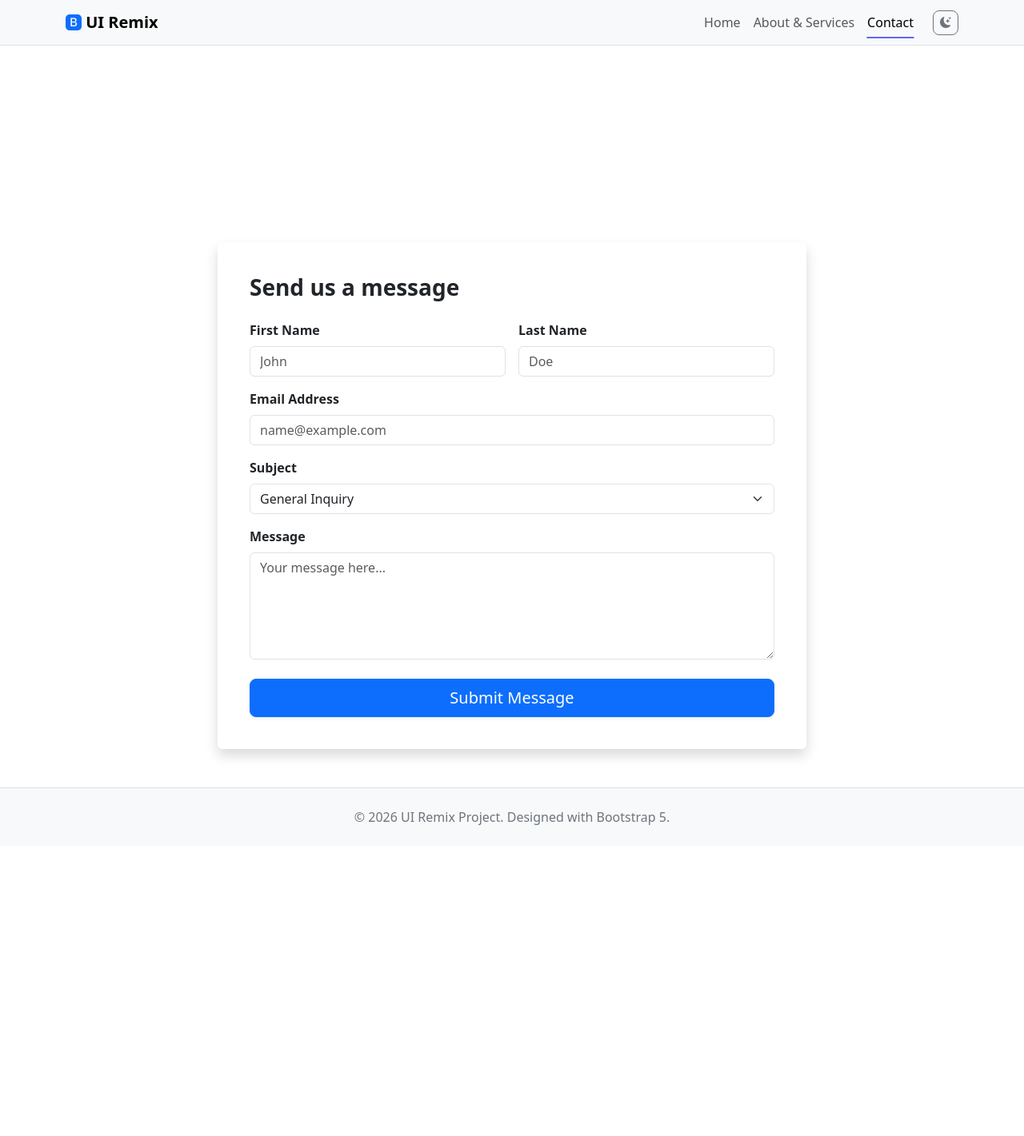
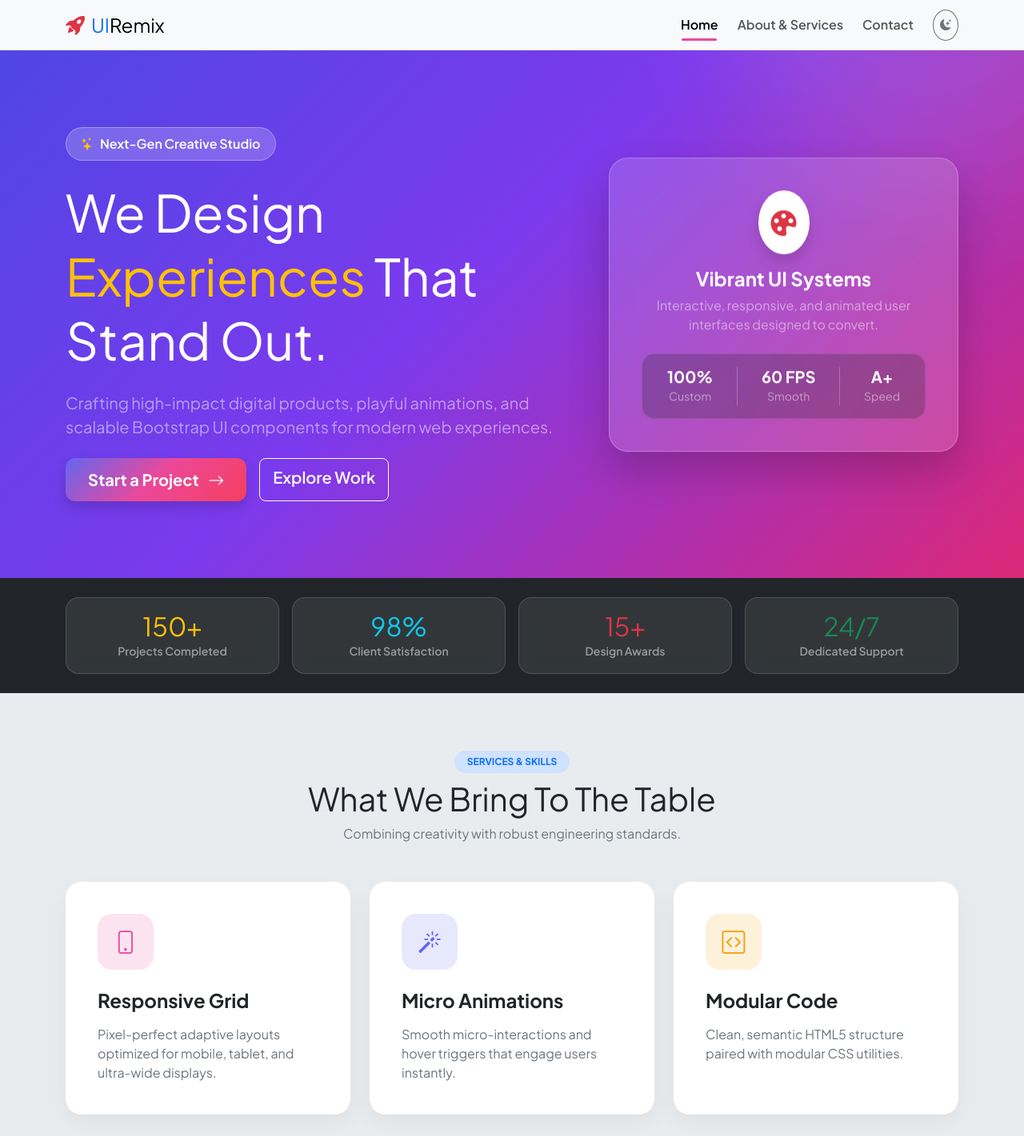
Before and after one commit to 23ht1a4414-cell/Modern-Responsive-Web-Design, a plain HTML site: page index.html in a window 1280 px wide. Shown: the top 1421 px of the page at 80% size. Before the commit the page ends 1058 px from the top, so only its background shows below. Drawn offline with nearby package versions, Linux system fonts and the light colour scheme.

Commit message:
Revamp index.html for UI Remix Creative Studio
Updated the title and various sections of the HTML for a creative studio theme. Enhanced styles and added new features like a scroll-to-top button and interactive modal.

```diff
--- a/index.html
+++ b/index.html
@@ -3,37 +3,132 @@
 <head>
   <meta charset="UTF-8">
   <meta name="viewport" content="width=device-width, initial-scale=1.0">
-  <title>Bootstrap 5 UI - Contact Us</title>
+  <title>UI Remix - Creative Studio</title>
+  <!-- Bootstrap 5 CSS CDN -->
   <link href="https://cdn.jsdelivr.net/npm/bootstrap@5.3.3/dist/css/bootstrap.min.css" rel="stylesheet">
+  <!-- Bootstrap Icons -->
   <link href="https://cdn.jsdelivr.net/npm/bootstrap-icons@1.11.3/font/bootstrap-icons.min.css" rel="stylesheet">
+  <!-- Google Fonts: Plus Jakarta Sans for bold agency typography -->
+  <link href="https://fonts.googleapis.com/css2?family=Plus+Jakarta+Sans:wght@400;600;700;800&display=swap" rel="stylesheet">
 
   <style>
     :root {
-      --primary-color: #6366f1;
-      --primary-hover: #4f46e5;
+      --primary-gradient: linear-gradient(135deg, #6366f1 0%, #ec4899 50%, #f43f5e 100%);
+      --accent-glow: rgba(236, 72, 153, 0.3);
+      --font-family: 'Plus Jakarta Sans', sans-serif;
     }
 
-    header.hero-bg {
-      background: linear-gradient(135deg, #4f46e5 0%, #7c3aed 100%) !important;
+    body {
+      font-family: var(--font-family);
     }
 
-    .form-control:focus, .form-select:focus {
-      border-color: var(--primary-color) !important;
-      box-shadow: 0 0 0 0.25rem rgba(99, 102, 241, 0.25) !important;
+    /* Vibrant Gradient Hero Background */
+    .agency-hero {
+      background: linear-gradient(135deg, #4f46e5 0%, #7c3aed 45%, #db2777 100%);
+      position: relative;
+      overflow: hidden;
     }
 
-    .btn {
-      transition: transform 0.2s ease, box-shadow 0.2s ease !important;
-      border-radius: 8px !important;
+    .agency-hero::before {
+      content: '';
+      position: absolute;
+      top: -50%;
+      right: -10%;
+      width: 500px;
+      height: 500px;
+      background: rgba(255, 255, 255, 0.1);
+      filter: blur(80px);
+      border-radius: 50%;
+      pointer-events: none;
     }
 
-    .btn:hover {
-      transform: translateY(-2px);
-      box-shadow: 0 6px 15px rgba(0, 0, 0, 0.15) !important;
+    /* Pill Badges */
+    .badge-pill-agency {
+      background: rgba(255, 255, 255, 0.2);
+      backdrop-filter: blur(10px);
+      border: 1px solid rgba(255, 255, 255, 0.3);
+      color: #fff;
+      font-weight: 600;
+      padding: 8px 18px;
+      border-radius: 50px;
+      display: inline-flex;
+      align-items: center;
+      gap: 8px;
     }
 
+    /* Vibrant Feature Cards */
+    .playful-card {
+      border: none !important;
+      border-radius: 20px !important;
+      transition: all 0.35s cubic-bezier(0.175, 0.885, 0.32, 1.275) !important;
+      position: relative;
+      background: var(--bs-card-bg);
+      box-shadow: 0 10px 30px rgba(0, 0, 0, 0.05);
+    }
+
+    .playful-card:hover {
+      transform: translateY(-12px) rotate(0.5deg);
+      box-shadow: 0 20px 40px rgba(99, 102, 241, 0.2) !important;
+    }
+
+    /* Playful Icon Boxes */
+    .icon-box {
+      width: 70px;
+      height: 70px;
+      border-radius: 18px;
+      display: flex;
+      align-items: center;
+      justify-content: center;
+      font-size: 1.8rem;
+      margin-bottom: 1.5rem;
+      transition: transform 0.3s ease;
+    }
+
+    .playful-card:hover .icon-box {
+      transform: scale(1.15) rotate(-5deg);
+    }
+
+    .icon-pink { background: rgba(236, 72, 153, 0.15); color: #ec4899; }
+    .icon-indigo { background: rgba(99, 102, 241, 0.15); color: #6366f1; }
+    .icon-amber { background: rgba(245, 158, 11, 0.15); color: #f59e0b; }
+
+    /* Custom Gradient Buttons */
+    .btn-gradient {
+      background: var(--primary-gradient);
+      color: #fff !important;
+      border: none;
+      font-weight: 700;
+      padding: 12px 28px;
+      border-radius: 12px;
+      transition: all 0.3s ease;
+      box-shadow: 0 8px 20px var(--accent-glow);
+    }
+
+    .btn-gradient:hover {
+      transform: translateY(-3px) scale(1.02);
+      box-shadow: 0 12px 28px rgba(236, 72, 153, 0.4);
+    }
+
+    /* Floating Visual Card in Hero */
+    .hero-glass-card {
+      background: rgba(255, 255, 255, 0.15);
+      backdrop-filter: blur(16px);
+      border: 1px solid rgba(255, 255, 255, 0.25);
+      border-radius: 24px;
+      padding: 2.5rem;
+      box-shadow: 0 25px 50px rgba(0, 0, 0, 0.2);
+      animation: floatAnimation 4s ease-in-out infinite;
+    }
+
+    @keyframes floatAnimation {
+      0%, 100% { transform: translateY(0px); }
+      50% { transform: translateY(-12px); }
+    }
+
+    /* Navbar Underline Effect */
     .navbar-nav .nav-link {
       position: relative;
+      font-weight: 600;
       transition: color 0.3s ease;
     }
 
@@ -41,36 +136,56 @@
       content: '';
       position: absolute;
       width: 0;
-      height: 2px;
+      height: 3px;
       bottom: 0;
       left: 50%;
-      background-color: var(--primary-color);
+      background: #ec4899;
+      border-radius: 10px;
       transition: all 0.3s ease;
       transform: translateX(-50%);
     }
 
     .navbar-nav .nav-link:hover::after,
     .navbar-nav .nav-link.active::after {
-      width: 80%;
+      width: 70%;
     }
 
-    /* Print View Custom CSS */
-    @media print {
-      body * {
+    /* Stats Section */
+    .stat-card {
+      border-radius: 16px;
+      background: rgba(255, 255, 255, 0.08);
+      backdrop-filter: blur(10px);
+      border: 1px solid rgba(255, 255, 255, 0.15);
+    }
+
+    /* Scroll-to-Top Button */
+    #scrollTopBtn {
+      position: fixed;
+      bottom: 25px;
+      right: 25px;
+      z-index: 99;
+      width: 50px;
+      height: 50px;
+      border-radius: 50%;
+      background: var(--primary-gradient);
+      border: none;
+      color: white;
+      display: flex;
+      align-items: center;
+      justify-content: center;
+      opacity: 0;
       visibility: hidden;
+      transition: all 0.3s ease;
+      box-shadow: 0 10px 20px rgba(236, 72, 153, 0.3);
     }
-      #summaryCard, #summaryCard * {
+
+    #scrollTopBtn.show {
+      opacity: 1;
       visibility: visible;
     }
-      #summaryCard {
-        position: absolute;
-        left: 0;
-        top: 0;
-        width: 100%;
-      }
-      .no-print {
-        display: none !important;
-      }
+
+    #scrollTopBtn:hover {
+      transform: translateY(-5px) scale(1.05);
     }
   </style>
 </head>
@@ -79,19 +194,20 @@
   <!-- Navigation Bar -->
   <nav class="navbar navbar-expand-lg bg-body-tertiary sticky-top border-bottom">
     <div class="container">
-      <a class="navbar-brand fw-bold" href="index.html">
-        <i class="bi bi-bootstrap-fill text-primary"></i> UI Remix
+      <a class="navbar-brand fw-extrabold fs-4" href="index.html">
+        <i class="bi bi-rocket-takeoff-fill text-danger me-2"></i><span class="text-primary">UI</span>Remix
       </a>
       <button class="navbar-toggler" type="button" data-bs-toggle="collapse" data-bs-target="#navbarNav">
         <span class="navbar-toggler-icon"></span>
       </button>
       <div class="collapse navbar-collapse" id="navbarNav">
-        <ul class="navbar-nav ms-auto align-items-center">
-          <li class="nav-item"><a class="nav-link" href="index.html">Home</a></li>
+        <ul class="navbar-nav ms-auto align-items-center gap-lg-2">
+          <li class="nav-item"><a class="nav-link active" href="index.html">Home</a></li>
           <li class="nav-item"><a class="nav-link" href="about.html">About & Services</a></li>
-          <li class="nav-item"><a class="nav-link active" aria-current="page" href="contact.html">Contact</a></li>
-          <li class="nav-item ms-lg-3 mt-2 mt-lg-0">
-            <button class="btn btn-outline-secondary btn-sm" id="themeToggle">
+          <li class="nav-item"><a class="nav-link" href="contact.html">Contact</a></li>
+          <!-- Dark Mode Toggle Button -->
+          <li class="nav-item ms-lg-2 mt-2 mt-lg-0">
+            <button class="btn btn-outline-secondary btn-sm rounded-circle p-2" id="themeToggle" title="Toggle theme">
               <i class="bi bi-moon-stars-fill" id="themeIcon"></i>
             </button>
           </li>
@@ -100,104 +216,200 @@
     </div>
   </nav>
 
-  <!-- Page Header -->
-  <section class="hero-bg text-white py-5">
-    <div class="container text-center">
-      <h1 class="fw-bold">Contact Us</h1>
-      <p class="lead">We'd love to hear your feedback or answer your questions.</p>
+  <!-- Split Hero Section -->
+  <header class="agency-hero text-white py-5">
+    <div class="container py-lg-5">
+      <div class="row align-items-center g-5">
+
+        <!-- Left Hero Column -->
+        <div class="col-lg-7 text-center text-lg-start">
+          <div class="badge-pill-agency mb-4">
+            <i class="bi bi-stars text-warning"></i> Next-Gen Creative Studio
           </div>
-  </section>
-
-  <!-- Contact Form Section -->
-  <section class="py-5">
-    <div class="container">
-      <div class="row justify-content-center">
-        <div class="col-lg-8">
-          <div class="card border-0 shadow p-4">
-            <div class="card-body">
-              <h3 class="card-title fw-bold mb-4">Send us a message</h3>
-
-              <!-- Feature 3: Real-time Bootstrap Form Validation -->
-              <form id="contactForm" class="needs-validation" novalidate>
-                <div class="row g-3">
-                  <div class="col-md-6">
-                    <label for="firstName" class="form-label fw-semibold">First Name</label>
-                    <input type="text" class="form-control" id="firstName" placeholder="John" required>
-                    <div class="invalid-feedback">Please enter your first name.</div>
-                  </div>
-                  <div class="col-md-6">
-                    <label for="lastName" class="form-label fw-semibold">Last Name</label>
-                    <input type="text" class="form-control" id="lastName" placeholder="Doe" required>
-                    <div class="invalid-feedback">Please enter your last name.</div>
-                  </div>
-                  <div class="col-12">
-                    <label for="email" class="form-label fw-semibold">Email Address</label>
-                    <input type="email" class="form-control" id="email" placeholder="name@example.com" required>
-                    <div class="invalid-feedback">Please enter a valid email address.</div>
-                  </div>
-                  <div class="col-12">
-                    <label for="subject" class="form-label fw-semibold">Subject</label>
-                    <select class="form-select" id="subject">
-                      <option value="General Inquiry" selected>General Inquiry</option>
-                      <option value="Feedback">Feedback</option>
-                      <option value="Support">Support</option>
-                    </select>
-                  </div>
-                  <div class="col-12">
-                    <label for="message" class="form-label fw-semibold">Message</label>
-                    <textarea class="form-control" id="message" rows="5" placeholder="Your message here..." required></textarea>
-                    <div class="invalid-feedback">Please enter a message.</div>
-                  </div>
-                  <div class="col-12">
-                    <button type="submit" class="btn btn-primary btn-lg w-100 mt-2 shadow-sm">Submit Message</button>
-                  </div>
-                </div>
-              </form>
+          <h1 class="display-3 fw-extrabold mb-4 lh-sm">
+            We Design <span class="text-warning">Experiences</span> That Stand Out.
+          </h1>
+          <p class="lead mb-4 text-white-50 fs-5">
+            Crafting high-impact digital products, playful animations, and scalable Bootstrap UI components for modern web experiences.
+          </p>
+          <div class="d-flex flex-wrap gap-3 justify-content-center justify-content-lg-start">
+            <a href="contact.html" class="btn btn-gradient btn-lg shadow">Start a Project <i class="bi bi-arrow-right ms-2"></i></a>
+            <a href="about.html" class="btn btn-outline-light btn-lg rounded-3 fw-semibold">Explore Work</a>
           </div>
         </div>
 
-          <!-- Feature 4: Summary Card with Copy & Print Options -->
-          <div id="summaryCard" class="card border-primary border-2 shadow-sm mt-4 d-none">
-            <div class="card-header bg-primary text-white fw-bold d-flex justify-content-between align-items-center">
-              <span><i class="bi bi-check-circle-fill me-2"></i> Submitted Information Summary</span>
-              <div class="no-print">
-                <button class="btn btn-sm btn-light me-1" id="copyBtn" title="Copy to Clipboard">
-                  <i class="bi bi-clipboard me-1"></i> Copy
-                </button>
-                <button class="btn btn-sm btn-outline-light" id="printBtn" title="Print / Save PDF">
-                  <i class="bi bi-printer me-1"></i> Print / PDF
-                </button>
+        <!-- Right Floating Hero Card Showcase -->
+        <div class="col-lg-5">
+          <div class="hero-glass-card text-center text-white">
+            <div class="d-inline-flex p-3 rounded-circle bg-white text-dark mb-3 shadow">
+              <i class="bi bi-palette-fill fs-2 text-danger"></i>
+            </div>
+            <h4 class="fw-bold mb-2">Vibrant UI Systems</h4>
+            <p class="text-white-50 mb-4 fs-6">
+              Interactive, responsive, and animated user interfaces designed to convert.
+            </p>
+            <div class="d-flex justify-content-around bg-dark bg-opacity-25 p-3 rounded-4 border border-white border-opacity-10">
+              <div>
+                <h5 class="fw-bold mb-0">100%</h5>
+                <small class="text-white-50">Custom</small>
+              </div>
+              <div class="border-end border-white border-opacity-25"></div>
+              <div>
+                <h5 class="fw-bold mb-0">60 FPS</h5>
+                <small class="text-white-50">Smooth</small>
+              </div>
+              <div class="border-end border-white border-opacity-25"></div>
+              <div>
+                <h5 class="fw-bold mb-0">A+</h5>
+                <small class="text-white-50">Speed</small>
               </div>
             </div>
-            <div class="card-body">
-              <p class="mb-2"><strong>Full Name:</strong> <span id="outName"></span></p>
-              <p class="mb-2"><strong>Email Address:</strong> <span id="outEmail"></span></p>
-              <p class="mb-2"><strong>Subject:</strong> <span id="outSubject"></span></p>
-              <p class="mb-0"><strong>Message:</strong> <span id="outMessage"></span></p>
           </div>
         </div>
 
       </div>
     </div>
+  </header>
+
+  <!-- Animated Counter / Stats Section -->
+  <section class="py-4 bg-dark text-white">
+    <div class="container">
+      <div class="row text-center g-3">
+        <div class="col-6 col-md-3">
+          <div class="stat-card p-3">
+            <h2 class="fw-extrabold text-warning mb-0">150+</h2>
+            <small class="text-white-50 fw-semibold">Projects Completed</small>
+          </div>
+        </div>
+        <div class="col-6 col-md-3">
+          <div class="stat-card p-3">
+            <h2 class="fw-extrabold text-info mb-0">98%</h2>
+            <small class="text-white-50 fw-semibold">Client Satisfaction</small>
+          </div>
+        </div>
+        <div class="col-6 col-md-3">
+          <div class="stat-card p-3">
+            <h2 class="fw-extrabold text-danger mb-0">15+</h2>
+            <small class="text-white-50 fw-semibold">Design Awards</small>
+          </div>
+        </div>
+        <div class="col-6 col-md-3">
+          <div class="stat-card p-3">
+            <h2 class="fw-extrabold text-success mb-0">24/7</h2>
+            <small class="text-white-50 fw-semibold">Dedicated Support</small>
+          </div>
+        </div>
+      </div>
     </div>
   </section>
 
-  <!-- Toast Container -->
-  <div class="toast-container position-fixed bottom-0 end-0 p-3">
-    <div id="successToast" class="toast align-items-center text-bg-success border-0" role="alert" aria-live="assertive" aria-atomic="true">
-      <div class="d-flex">
-        <div class="toast-body">
-          <i class="bi bi-check-circle-fill me-2"></i> Thank you! Your message has been sent successfully.
+  <!-- Playful Feature Cards Section -->
+  <section class="py-5 bg-body-secondary">
+    <div class="container py-4">
+      <div class="text-center mb-5">
+        <span class="badge bg-primary-subtle text-primary fw-bold px-3 py-2 rounded-pill mb-2">SERVICES & SKILLS</span>
+        <h2 class="display-6 fw-extrabold">What We Bring To The Table</h2>
+        <p class="text-secondary max-w-lg mx-auto">Combining creativity with robust engineering standards.</p>
       </div>
-        <button type="button" class="btn-close btn-close-white me-2 m-auto" data-bs-dismiss="toast" aria-label="Close"></button>
+
+      <div class="row g-4">
+        <!-- Card 1 -->
+        <div class="col-md-4">
+          <div class="card playful-card h-100 p-4">
+            <div class="card-body">
+              <div class="icon-box icon-pink">
+                <i class="bi bi-phone"></i>
+              </div>
+              <h4 class="fw-bold mb-3">Responsive Grid</h4>
+              <p class="text-secondary mb-0">
+                Pixel-perfect adaptive layouts optimized for mobile, tablet, and ultra-wide displays.
+              </p>
             </div>
           </div>
         </div>
 
+        <!-- Card 2 -->
+        <div class="col-md-4">
+          <div class="card playful-card h-100 p-4">
+            <div class="card-body">
+              <div class="icon-box icon-indigo">
+                <i class="bi bi-magic"></i>
+              </div>
+              <h4 class="fw-bold mb-3">Micro Animations</h4>
+              <p class="text-secondary mb-0">
+                Smooth micro-interactions and hover triggers that engage users instantly.
+              </p>
+            </div>
+          </div>
+        </div>
+
+        <!-- Card 3 -->
+        <div class="col-md-4">
+          <div class="card playful-card h-100 p-4">
+            <div class="card-body">
+              <div class="icon-box icon-amber">
+                <i class="bi bi-code-square"></i>
+              </div>
+              <h4 class="fw-bold mb-3">Modular Code</h4>
+              <p class="text-secondary mb-0">
+                Clean, semantic HTML5 structure paired with modular CSS utilities.
+              </p>
+            </div>
+          </div>
+        </div>
+      </div>
+    </div>
+  </section>
+
+  <!-- Interactive Modal Section -->
+  <section class="py-5">
+    <div class="container text-center py-4">
+      <div class="p-5 rounded-5 bg-body-tertiary border shadow-sm">
+        <h3 class="fw-extrabold mb-3">Want To Inspect The Component Synergy?</h3>
+        <p class="text-secondary mb-4 col-lg-8 mx-auto">
+          Test out our interactive modal system built with native Bootstrap JS triggers.
+        </p>
+        <button type="button" class="btn btn-gradient btn-lg shadow" data-bs-toggle="modal" data-bs-target="#projectModal">
+          <i class="bi bi-eye-fill me-2"></i> Launch Interactive Modal
+        </button>
+      </div>
+
+      <!-- Modal Component -->
+      <div class="modal fade" id="projectModal" tabindex="-1">
+        <div class="modal-dialog modal-dialog-centered">
+          <div class="modal-content border-0 shadow-lg rounded-4">
+            <div class="modal-header bg-dark text-white rounded-top-4">
+              <h5 class="modal-title fw-bold"><i class="bi bi-gear-fill me-2 text-warning"></i> Architecture Specs</h5>
+              <button type="button" class="btn-close btn-close-white" data-bs-dismiss="modal" aria-label="Close"></button>
+            </div>
+            <div class="modal-body text-start p-4">
+              <p class="mb-3">This vibrant layout features:</p>
+              <ul class="list-unstyled">
+                <li class="mb-2"><i class="bi bi-check-circle-fill text-success me-2"></i> Dual-gradient hero banner</li>
+                <li class="mb-2"><i class="bi bi-check-circle-fill text-success me-2"></i> Playful animated card tilt effects</li>
+                <li class="mb-2"><i class="bi bi-check-circle-fill text-success me-2"></i> Live stats summary dashboard</li>
+                <li class="mb-2"><i class="bi bi-check-circle-fill text-success me-2"></i> Floating scroll-to-top button</li>
+              </ul>
+            </div>
+            <div class="modal-footer">
+              <button type="button" class="btn btn-secondary rounded-3" data-bs-dismiss="modal">Close</button>
+            </div>
+          </div>
+        </div>
+      </div>
+
+    </div>
+  </section>
+
+  <!-- Scroll-to-Top Floating Button -->
+  <button type="button" id="scrollTopBtn" aria-label="Scroll to top">
+    <i class="bi bi-arrow-up fs-5"></i>
+  </button>
+
   <!-- Footer -->
   <footer class="bg-body-tertiary text-center py-4 mt-auto border-top">
     <div class="container">
-      <p class="mb-0 text-secondary">&copy; 2026 UI Remix Project. Designed with Bootstrap 5.</p>
+      <p class="mb-0 text-secondary">&copy; 2026 UI Remix Creative Studio. All Rights Reserved.</p>
     </div>
   </footer>
 
@@ -216,61 +428,18 @@
       themeIcon.className = newTheme === 'dark' ? 'bi bi-sun-fill text-warning' : 'bi bi-moon-stars-fill';
     });
 
-    // Form Submission & Validation Script
-    const contactForm = document.getElementById('contactForm');
-    const summaryCard = document.getElementById('summaryCard');
-    const toastBootstrap = bootstrap.Toast.getOrCreateInstance(document.getElementById('successToast'));
-
-    contactForm.addEventListener('submit', (event) => {
-      event.preventDefault();
-
-      // Trigger validation visual cues
-      if (!contactForm.checkValidity()) {
-        event.stopPropagation();
-        contactForm.classList.add('was-validated');
-        return;
+    // Scroll-to-Top Logic
+    const scrollTopBtn = document.getElementById('scrollTopBtn');
+    window.addEventListener('scroll', () => {
+      if (window.scrollY > 300) {
+        scrollTopBtn.classList.add('show');
+      } else {
+        scrollTopBtn.classList.remove('show');
       }
-
-      contactForm.classList.add('was-validated');
-
-      // Retrieve form values
-      const firstName = document.getElementById('firstName').value;
-      const lastName = document.getElementById('lastName').value;
-      const email = document.getElementById('email').value;
-      const subject = document.getElementById('subject').value;
-      const message = document.getElementById('message').value;
-
-      // Populate summary fields
-      document.getElementById('outName').textContent = `${firstName} ${lastName}`;
-      document.getElementById('outEmail').textContent = email;
-      document.getElementById('outSubject').textContent = subject;
-      document.getElementById('outMessage').textContent = message;
-
-      // Show summary card & toast alert
-      summaryCard.classList.remove('d-none');
-      toastBootstrap.show();
-
-      // Reset form states
-      contactForm.reset();
-      contactForm.classList.remove('was-validated');
     });
 
-    // Copy to Clipboard Feature
-    document.getElementById('copyBtn').addEventListener('click', () => {
-      const summaryText = `Name: ${document.getElementById('outName').textContent}\nEmail: ${document.getElementById('outEmail').textContent}\nSubject: ${document.getElementById('outSubject').textContent}\nMessage: ${document.getElementById('outMessage').textContent}`;
-
-      navigator.clipboard.writeText(summaryText).then(() => {
-        const copyBtn = document.getElementById('copyBtn');
-        copyBtn.innerHTML = '<i class="bi bi-check2 me-1"></i> Copied!';
-        setTimeout(() => {
-          copyBtn.innerHTML = '<i class="bi bi-clipboard me-1"></i> Copy';
-        }, 2000);
-      });
-    });
-
-    // Print / PDF Feature
-    document.getElementById('printBtn').addEventListener('click', () => {
-      window.print();
+    scrollTopBtn.addEventListener('click', () => {
+      window.scrollTo({ top: 0, behavior: 'smooth' });
     });
   </script>
 </body>
```
Lines whose indentation alone changed are shown as unchanged.
